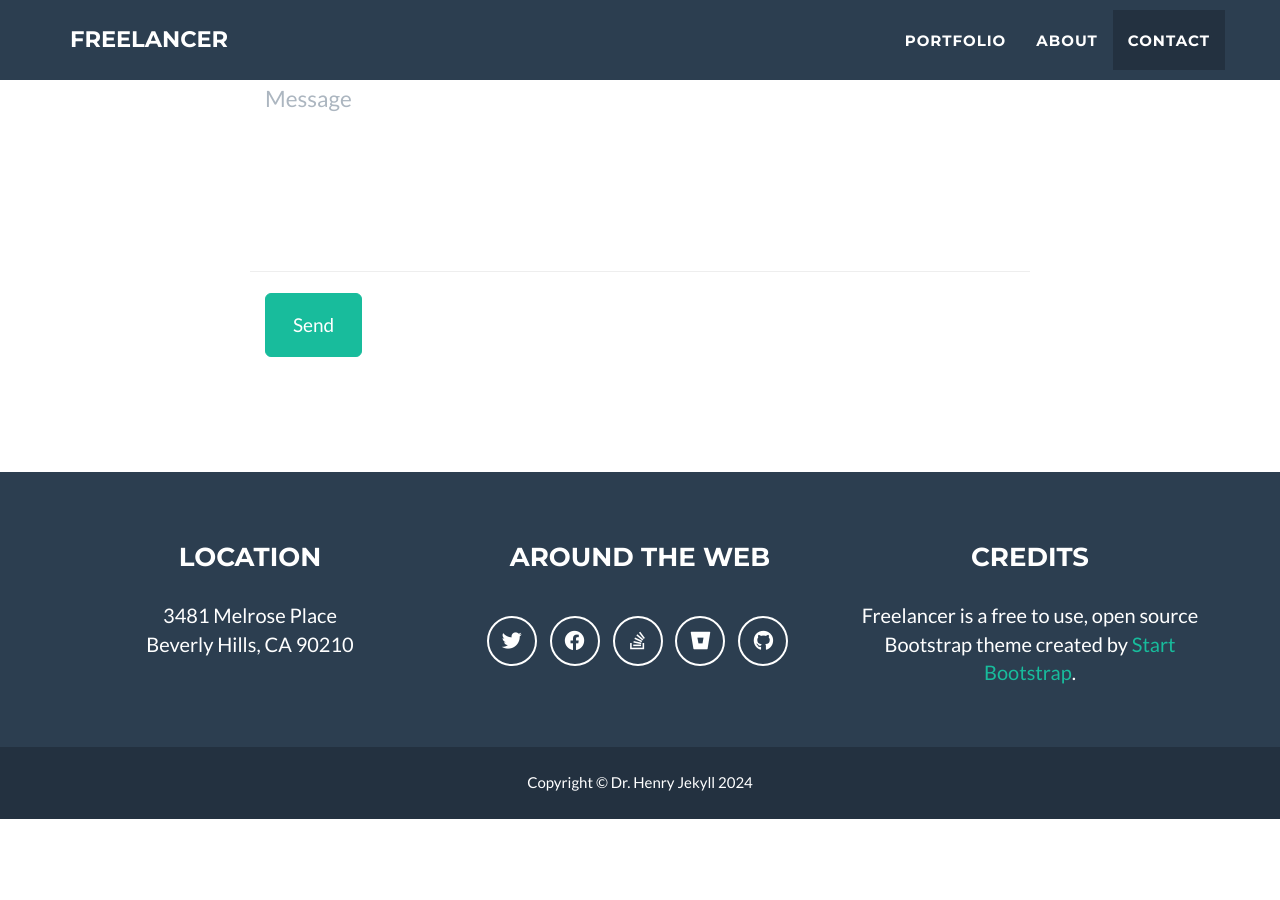
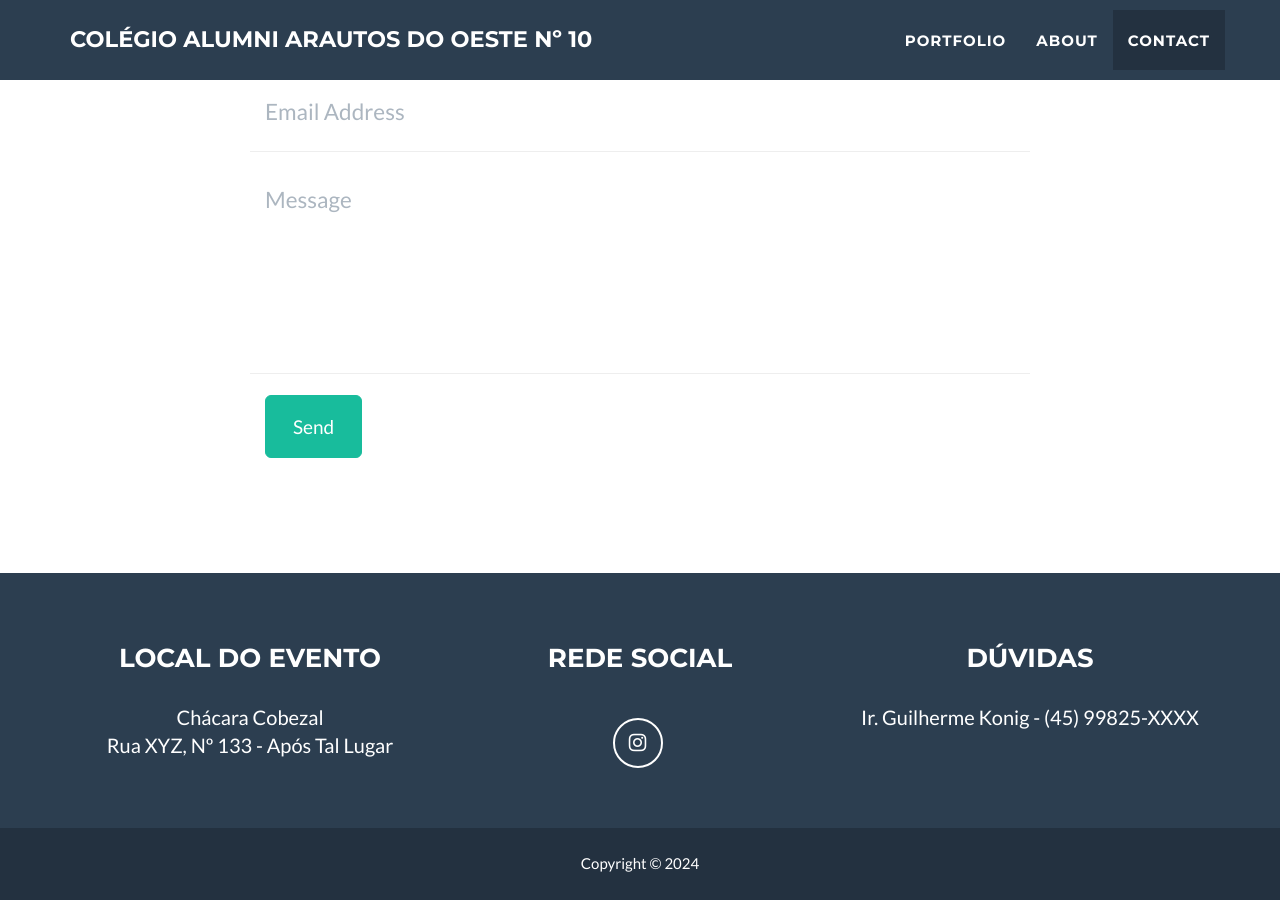
Before and after one commit to gabrielarcari/arautos, a Jekyll site: the page built from _posts/2014-07-18-project-1.markdown, in a window 1280 px wide and 900 px high, scrolled down 2573 px. Built offline with Jekyll 4.4.1, drawn with Linux system fonts in a browser that asks for light colours; before the commit the page ends 3392 px from its top, so only the background shows below that; some of the changed text lies outside the part shown.

Commit message:
Update _config.yml

```diff
--- a/_config.yml
+++ b/_config.yml
@@ -1,11 +1,11 @@
 # Site settings
-title: Freelancer
-email: your-email@domain.com
-url: https://github.com/jeromelachaud/freelancer-theme
-description: "Write an awesome description for your new site here. You can edit this line in _config.yml. It will appear in your document head meta (for Google search results) and in your feed.xml site description."
-keywords: "your keywords, separated by commas"
-skills: "Web Developer - Graphic Artist - User Experience Designer"
-meta_author: LastName FirstName
+title: Colégio Alumni Arautos do Oeste Nº 10
+email: contato@colegioarautosdooeste.com.br
+url: colegioarautosdooeste.com.br
+description: "Pagina do Colegio Alumni Arautos do Oeste, vinculado ao Capitulo Cascavel 425"
+keywords: "Colegio Alumni, Alumni, DeMolay, Capitulo Cascavel"
+skills: "Informações sobre o 1º Churrasco da Associação DeMolay Alumni do Estado do Paraná - ADAE-PR"
+meta_author: Arautos do Oeste
 
 # Google webmaster tools
 google_verify:
@@ -32,31 +32,22 @@
 
 # Footer settings
 footer:
-  copyright: Dr. Henry Jekyll
-  location: Location
-  social: Around the Web
-  credits: Credits
+  location: Local do Evento
+  social: Rede Social
+  credits: Dúvidas
 
 # Social networks usernames (many more available: google-plus, flickr, dribbble, pinterest, instagram, tumblr, linkedin, etc.)
 social:
-  - title: twitter
-    url: http://twitter.com/jekyllrb
-  - title: facebook
-    url:
-  - title: stack-overflow
-    url: http://stackoverflow.com/questions/tagged/jekyll
-  - title: bitbucket
-    url: http://bitbucket.org/jekyll
-  - title: github
-    url: http://github.com/jekyll
+  - title: instagram
+    url: https://www.instagram.com/arautosdooeste10
 
 # Postal address (add as many lines as necessary)
 address:
-  - line: 3481 Melrose Place
-  - line: Beverly Hills, CA 90210
+  - line: Chácara Cobezal
+  - line: Rua XYZ, Nº 133 - Após Tal Lugar
 
 # Credits content
-credits: 'Freelancer is a free to use, open source Bootstrap theme created by <a href="http://startbootstrap.com">Start Bootstrap</a>.'
+credits: 'Ir. Guilherme Konig - (45) 99825-XXXX'
 
 # Build settings
 markdown: kramdown
```
